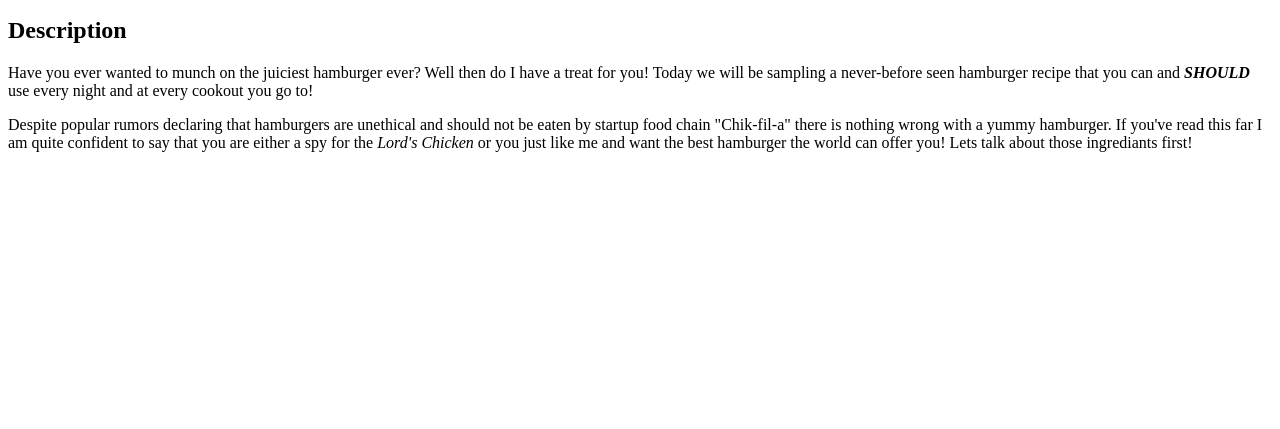
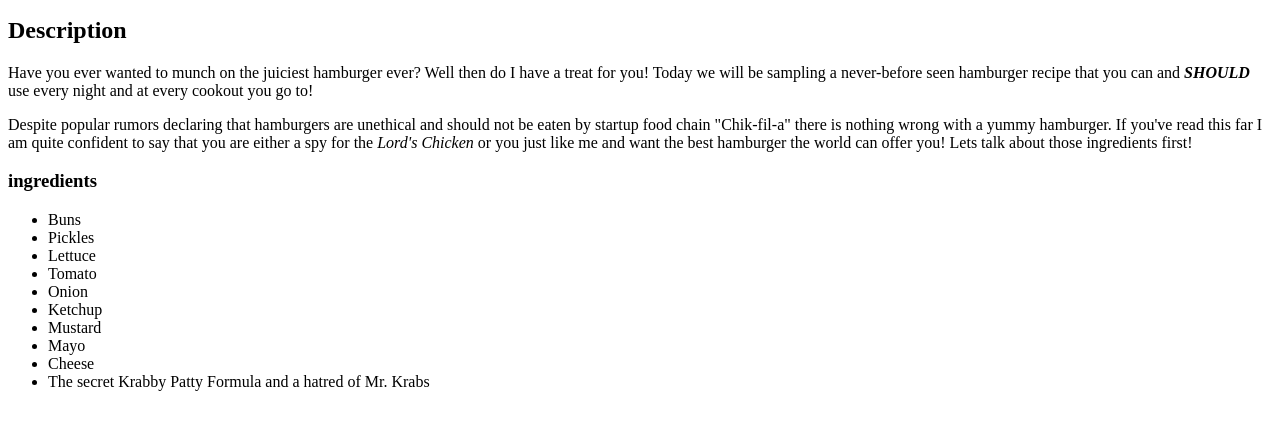
Before and after one commit to Invetics/odin-recipes, a plain HTML site: page recipes/traditional-hamburger.html in a window 1280 px wide. Shown: the part 101-530 px from the top of the page. Drawn offline with Linux system fonts and the light colour scheme.

Commit message:
Created unorded list of ingredients

```diff
--- a/recipes/traditional-hamburger.html
+++ b/recipes/traditional-hamburger.html
@@ -22,6 +22,22 @@
         read this far I am quite confident to say that you
         are either a spy for the <em>Lord's Chicken</em> or you
         just like me and want the best hamburger the world
-        can offer you! Lets talk about those ingrediants first!</p>
+        can offer you! Lets talk about those ingredients first!</p>
+
+    <h3>ingredients</h3>
+    <ul>
+        <li>Buns</li>
+        <li>Pickles</li>
+        <li>Lettuce</li>
+        <li>Tomato</li>
+        <li>Onion</li>
+        <li>Ketchup</li>
+        <li>Mustard</li>
+        <li>Mayo</li>
+        <li>Cheese</li>
+        <li>The secret Krabby Patty Formula
+             and a hatred of Mr. Krabs</li>
+    </ul>
+
 </body>
 </html>
```
